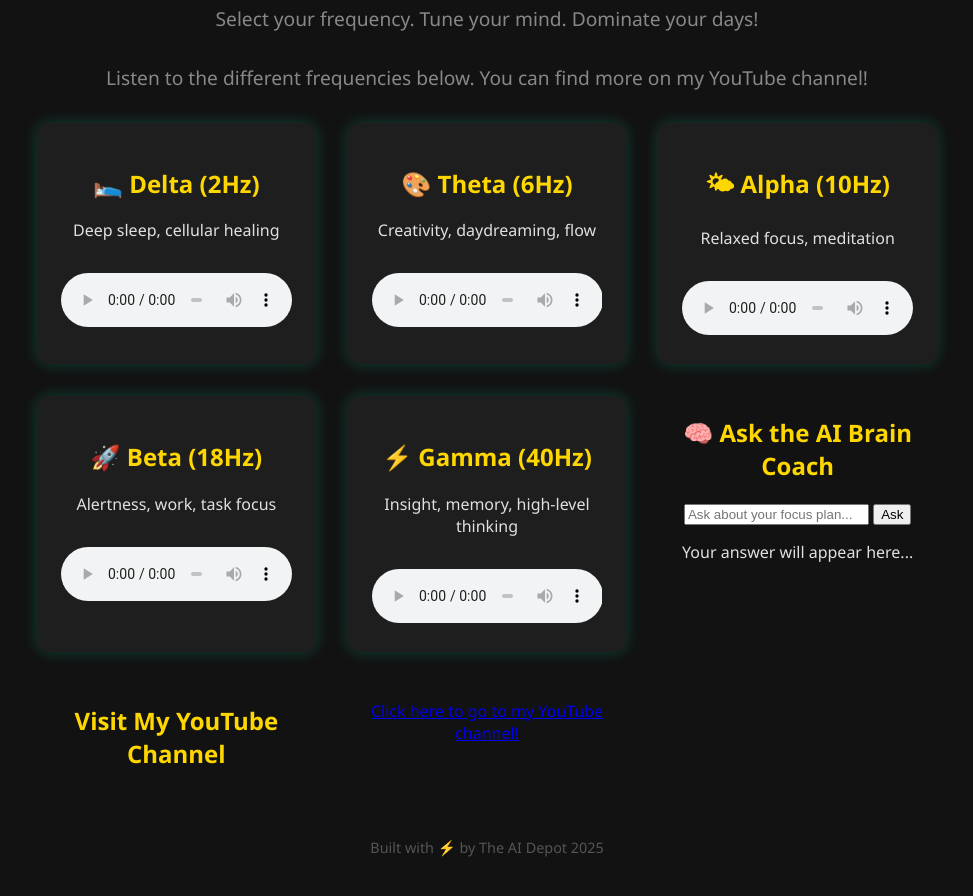
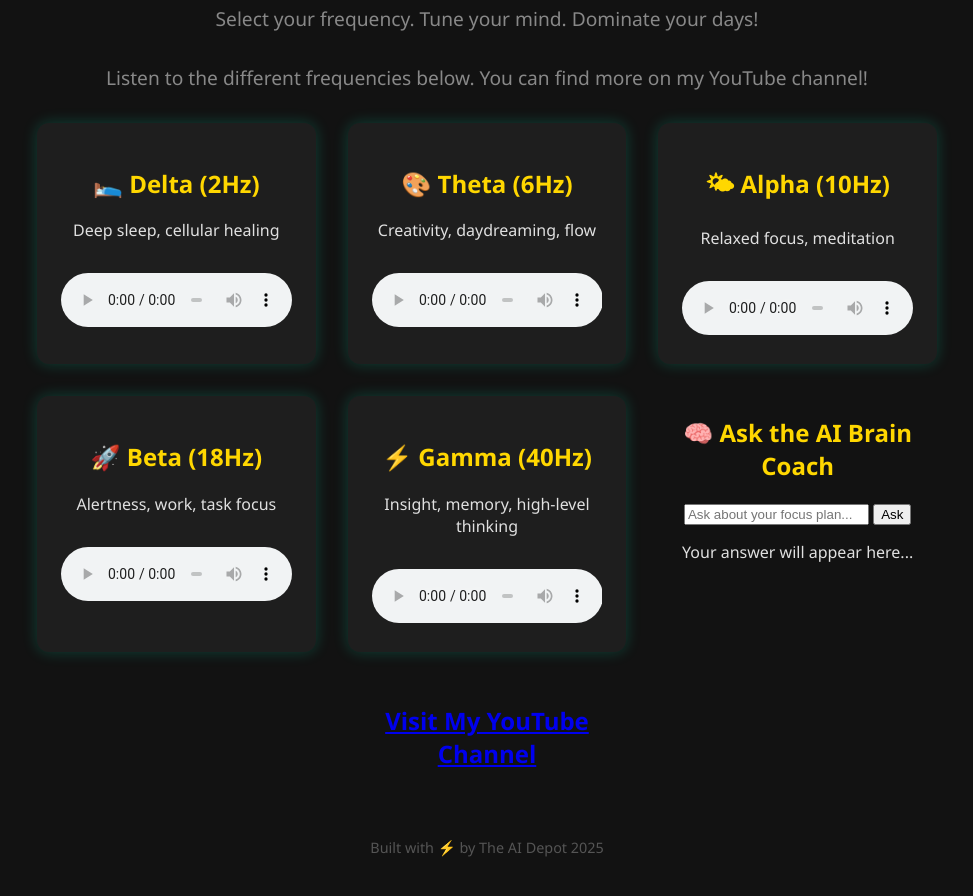
Before and after one commit to TheAIDepot/brain-tuner-dashboard, a website: page index.html in a window 1280 px wide. Shown: the part 136-1032 px from the top of the page, without its empty margins (153-1126 px from the left). Drawn offline with Linux system fonts and the light colour scheme.

Commit message:
Update index.html

```diff
--- a/index.html
+++ b/index.html
@@ -74,9 +74,8 @@
 </section>
 
 <script src="gpt-assistant.js"></script>
-<h2>Visit My YouTube Channel</h2>
     <p>
-        <a href="https://www.youtube.com/@TheAIDepotChannel" target="_blank">Click here to go to my YouTube channel!</a>
+        <a href="https://www.youtube.com/@TheAIDepotChannel" target="_blank"><h2>Visit My YouTube Channel</h2></a>
     </p>
     </div>
 
```
